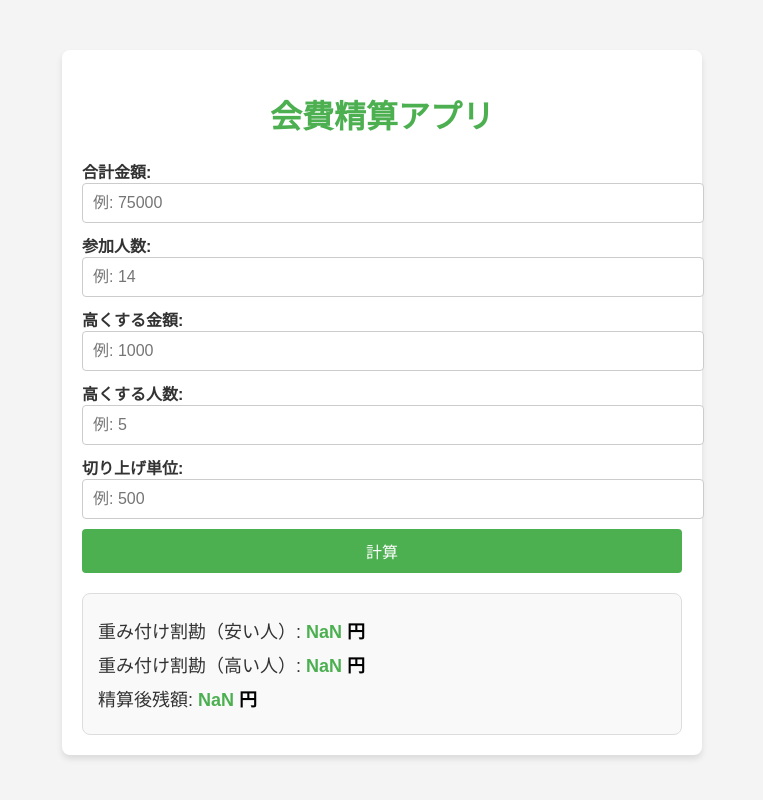
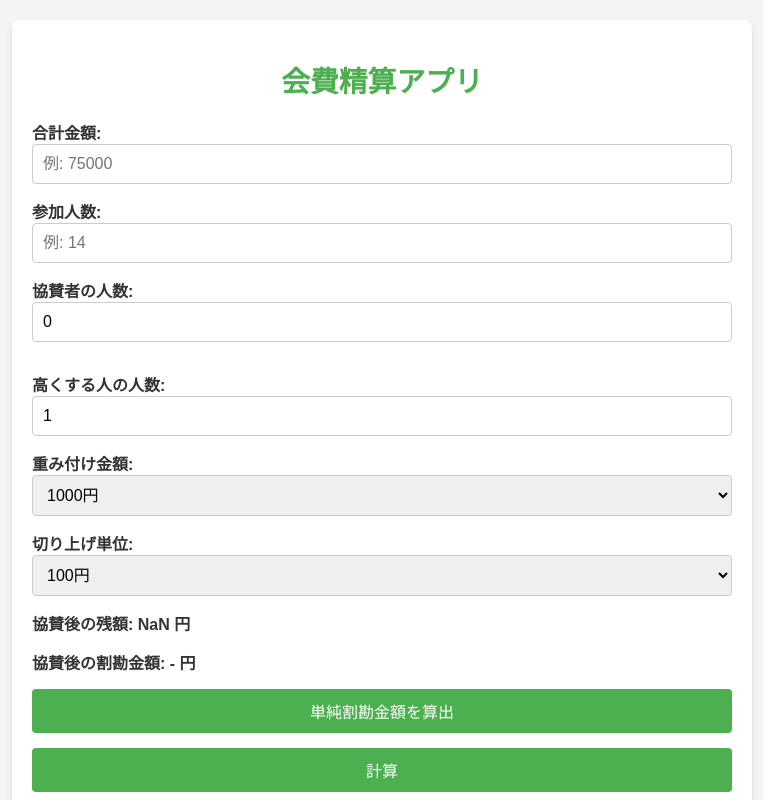
Before and after one commit to Tack-Take/keihi_seisan, a plain HTML site: page index.html in a window 1280 px wide. Both pictures are taken after a click on the button "計算". Shown: the top 800 px of the page, without its empty margins (258-1021 px from the left). Drawn offline with Linux system fonts and the light colour scheme.

Commit message:
Update index.html

```diff
--- a/index.html
+++ b/index.html
@@ -13,8 +13,8 @@
             color: #333;
         }
         .container {
-            max-width: 600px;
-            margin: 50px auto;
+            max-width: 700px;
+            margin: 20px auto;
             padding: 20px;
             background: #fff;
             border-radius: 8px;
@@ -23,25 +23,28 @@
         h1 {
             text-align: center;
             color: #4CAF50;
+            font-size: 1.8em;
         }
         form {
             display: flex;
             flex-direction: column;
-            gap: 10px;
+            gap: 15px;
         }
         label {
             font-weight: bold;
+            font-size: 1em;
         }
-        input[type="number"] {
+        input[type="number"], select {
             padding: 10px;
-            font-size: 16px;
+            font-size: 1em;
             border: 1px solid #ccc;
             border-radius: 4px;
             width: 100%;
+            box-sizing: border-box;
         }
         button {
             padding: 10px;
-            font-size: 16px;
+            font-size: 1em;
             color: #fff;
             background-color: #4CAF50;
             border: none;
@@ -59,7 +62,7 @@
             border-radius: 8px;
         }
         .results p {
-            font-size: 18px;
+            font-size: 1em;
             margin: 8px 0;
         }
         .results span {
@@ -77,48 +80,121 @@
         <form>
             <label>合計金額: <input type="number" id="total_amount" placeholder="例: 75000"></label>
             <label>参加人数: <input type="number" id="total_people" placeholder="例: 14"></label>
-            <label>高くする金額: <input type="number" id="extra_amount" placeholder="例: 1000"></label>
-            <label>高くする人数: <input type="number" id="extra_people" placeholder="例: 5"></label>
-            <label>切り上げ単位: <input type="number" id="rounding_unit" placeholder="例: 500"></label>
-            <button type="button" id="submit_button" onclick="calculate()">計算</button>
+            <label>協賛者の人数:
+                <input type="number" id="sponsor_count" min="0" max="5" value="0" onchange="generateSponsorFields()">
+            </label>
+            <div id="sponsor_fields"></div>
+            <label>高くする人の人数:
+                <input type="number" id="high_people" min="0" max="10" value="1" onchange="toggleWeightAmountField()">
+            </label>
+            <div id="weight_amount_container">
+                <label>重み付け金額:
+                    <select id="weight_amount">
+                        <option value="0">0円</option>
+                        <option value="500">500円</option>
+                        <option value="1000" selected>1000円</option>
+                        <option value="1500">1500円</option>
+                        <option value="2000">2000円</option>
+                    </select>
+                </label>
+            </div>
+            <label>切り上げ単位:
+                <select id="rounding_unit">
+                    <option value="1">1円</option>
+                    <option value="50">50円</option>
+                    <option value="100" selected>100円</option>
+                    <option value="500">500円</option>
+                    <option value="1000">1000円</option>
+                </select>
+            </label>
+            <label>協賛後の残額: <span id="remaining_after_sponsorship">-</span> <span class="yen">円</span></label>
+            <label>協賛後の割勘金額: <span id="adjusted_split_amount">-</span> <span class="yen">円</span></label>
+            <button type="button" onclick="calculateSimpleSplit()">単純割勘金額を算出</button>
+            <button type="button" onclick="calculate()">計算</button>
         </form>
         <div class="results">
-            <p>重み付け割勘（安い人）: <span id="result_low">-</span> <span class="yen">円</span></p>
-            <p>重み付け割勘（高い人）: <span id="result_high">-</span> <span class="yen">円</span></p>
+            <p>安くする人の支払い額: <span id="result_low">-</span> <span class="yen">円</span></p>
+            <p>高くする人の支払い額: <span id="result_high">-</span> <span class="yen">円</span></p>
             <p>精算後残額: <span id="result_deficit">-</span> <span class="yen">円</span></p>
         </div>
     </div>
     <script>
+        function generateSponsorFields() {
+            const sponsorCount = parseInt(document.getElementById("sponsor_count").value);
+            const sponsorFields = document.getElementById("sponsor_fields");
+            sponsorFields.innerHTML = ""; // リセット
+
+            for (let i = 0; i < sponsorCount; i++) {
+                const label = document.createElement("label");
+                label.textContent = `協賛者 ${i + 1} の協賛金: `;
+                const input = document.createElement("input");
+                input.type = "number";
+                input.id = `sponsor_${i + 1}`;
+                input.placeholder = "例: 10000";
+                sponsorFields.appendChild(label);
+                sponsorFields.appendChild(input);
+                sponsorFields.appendChild(document.createElement("br"));
+            }
+        }
+
+        function toggleWeightAmountField() {
+            const highPeople = parseInt(document.getElementById("high_people").value);
+            const weightAmountContainer = document.getElementById("weight_amount_container");
+            const weightAmountSelect = document.getElementById("weight_amount");
+
+            if (highPeople === 0) {
+                weightAmountContainer.style.display = "none";
+                weightAmountSelect.value = "0"; // 重み付け金額を0円に設定
+            } else {
+                weightAmountContainer.style.display = "block";
+                if (weightAmountSelect.value === "0") {
+                    weightAmountSelect.value = "1000"; // デフォルト値に戻す
+                }
+            }
+        }
+
+        function calculateSimpleSplit() {
+            const totalAmount = parseFloat(document.getElementById("total_amount").value);
+            const totalPeople = parseInt(document.getElementById("total_people").value);
+
+            if (totalAmount && totalPeople) {
+                const simpleSplit = (totalAmount / totalPeople).toFixed(1);
+                document.getElementById("adjusted_split_amount").innerText = simpleSplit.toLocaleString("ja-JP");
+            } else {
+                alert("合計金額と参加人数を入力してください！");
+            }
+        }
+
         function calculate() {
             const totalAmount = parseFloat(document.getElementById("total_amount").value);
             const totalPeople = parseInt(document.getElementById("total_people").value);
-            const extraAmount = parseFloat(document.getElementById("extra_amount").value);
-            const extraPeople = parseInt(document.getElementById("extra_people").value);
+            const sponsorCount = parseInt(document.getElementById("sponsor_count").value);
+            const highPeople = parseInt(document.getElementById("high_people").value);
+            const weightAmount = parseInt(document.getElementById("weight_amount").value);
             const roundingUnit = parseInt(document.getElementById("rounding_unit").value);
 
-            // 安い人と高い人の人数
-            const lowPeople = totalPeople - extraPeople;
+            let sponsorTotal = 0;
 
-            // 安い人の金額を計算 (切り上げ適用)
-            const rawLowShare = (totalAmount - (extraPeople * extraAmount)) / totalPeople;
-            const lowShare = Math.ceil(rawLowShare / roundingUnit) * roundingUnit;
+            for (let i = 0; i < sponsorCount; i++) {
+                const sponsorAmount = parseFloat(document.getElementById(`sponsor_${i + 1}`).value) || 0;
+                sponsorTotal += sponsorAmount;
+            }
 
-            // 高い人の金額を計算 (切り上げ適用)
-            const highShare = Math.ceil((lowShare + extraAmount) / roundingUnit) * roundingUnit;
+            const remainingAfterSponsorship = totalAmount - sponsorTotal;
+            document.getElementById("remaining_after_sponsorship").innerText = remainingAfterSponsorship.toLocaleString("ja-JP");
 
-            // 実際の計算合計
-            const calculatedTotal = (lowShare * lowPeople) + (highShare * extraPeople);
+            const lowPeople = totalPeople - sponsorCount - highPeople;
 
-            // 精算後残額 (正負を逆転)
-            const deficit = totalAmount - calculatedTotal;
+            const lowShare = Math.ceil((remainingAfterSponsorship - (highPeople * weightAmount)) / (lowPeople + highPeople) / roundingUnit) * roundingUnit;
 
-            // 数値を3桁区切りで表示
-            const formatNumber = (num) => num.toLocaleString('ja-JP');
+            const highShare = Math.ceil((lowShare + weightAmount) / roundingUnit) * roundingUnit;
 
-            // 結果を表示
-            document.getElementById("result_low").innerText = formatNumber(lowShare);
-            document.getElementById("result_high").innerText = formatNumber(highShare);
-            document.getElementById("result_deficit").innerText = deficit === 0 ? "0" : formatNumber(-deficit); // 正負逆転 & 0の場合は符号を除去
+            let deficit = remainingAfterSponsorship - (lowShare * lowPeople) - (highShare * highPeople);
+            deficit = deficit > 0 ? -deficit : Math.abs(deficit);
+
+            document.getElementById("result_low").innerText = lowShare.toLocaleString("ja-JP");
+            document.getElementById("result_high").innerText = highShare.toLocaleString("ja-JP");
+            document.getElementById("result_deficit").innerText = deficit === 0 ? deficit : deficit.toLocaleString("ja-JP");
         }
     </script>
 </body>
```
